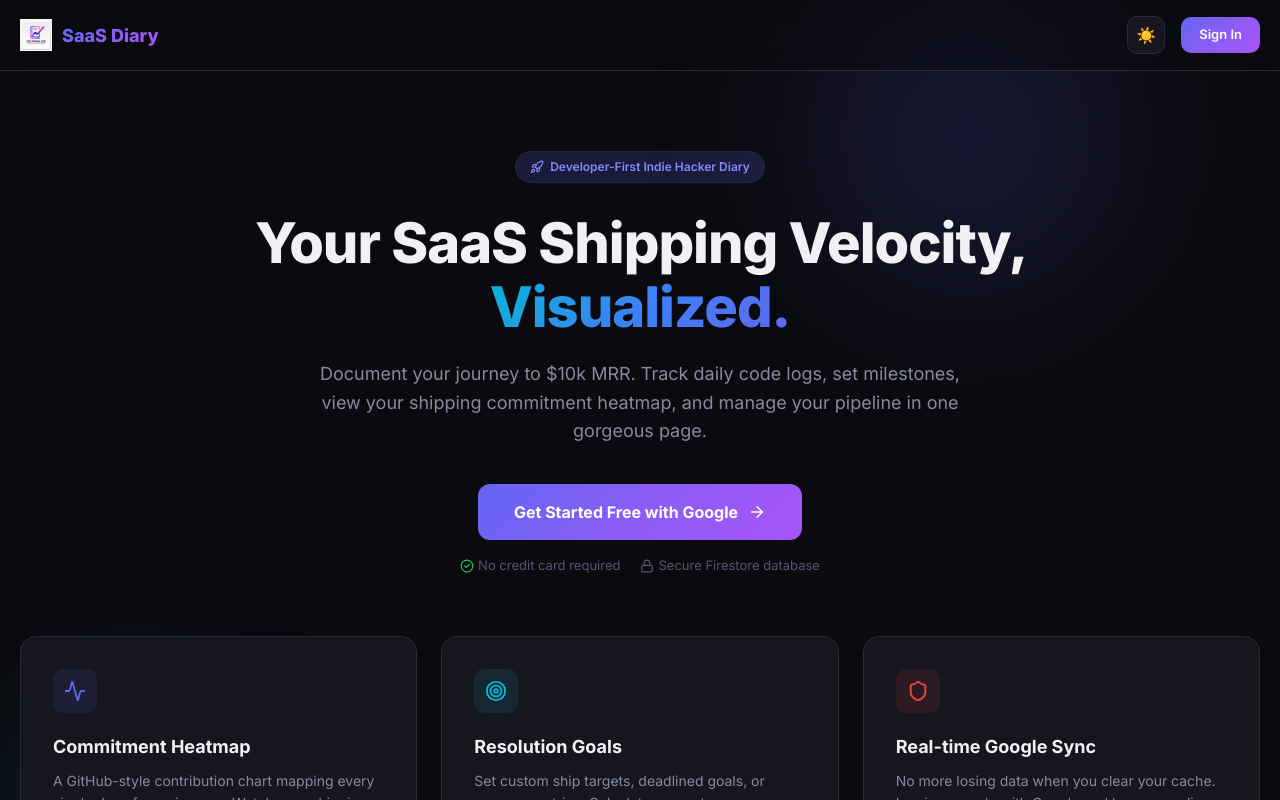
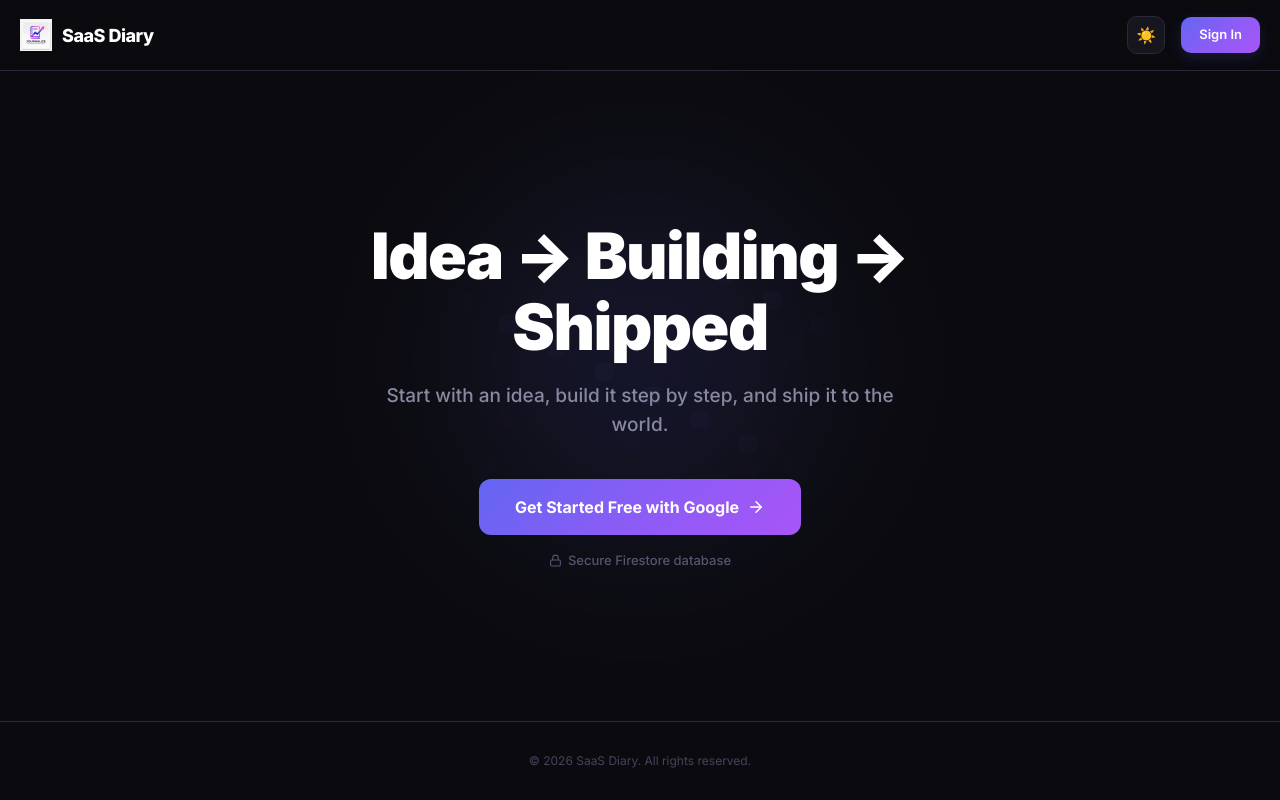
Before and after one commit to sagar946kumar/SaaSDiary, a React (Vite) app: page / in a window 1280 px wide. Shown: the top 800 px of the page. Built offline with nearby package versions, Linux system fonts and the light colour scheme; no server answers.

Commit message:
design: Refactor landing page to be ultra-minimal and premium

```diff
--- a/src/components/LandingPage.jsx
+++ b/src/components/LandingPage.jsx
@@ -1,51 +1,72 @@
 import { motion } from 'framer-motion';
-import { Rocket, Shield, Activity, Target, ArrowRight, CheckCircle2, Lock } from 'lucide-react';
+import { ArrowRight, Lock } from 'lucide-react';
 
 export default function LandingPage({ onLogin, darkMode, onToggleDarkMode }) {
-  const containerVariants = {
-    hidden: { opacity: 0 },
-    visible: { opacity: 1, transition: { staggerChildren: 0.15 } },
-  };
-
-  const itemVariants = {
-    hidden: { opacity: 0, y: 30 },
-    visible: { opacity: 1, y: 0, transition: { duration: 0.6, ease: [0.16, 1, 0.3, 1] } },
-  };
-
   return (
     <div
       style={{
         minHeight: '100vh',
-        background: 'var(--bg-primary)',
-        color: 'var(--text-primary)',
+        background: darkMode ? '#0B0B0F' : '#F8F9FB',
+        color: darkMode ? '#ffffff' : '#1e293b',
         position: 'relative',
         overflow: 'hidden',
+        display: 'flex',
+        flexDirection: 'column',
+        justifyContent: 'space-between',
+        transition: 'background-color 0.4s ease, color 0.4s ease',
       }}
     >
-      {/* Decorative Blur Blobs */}
+      {/* Faint Heatmap Grid in Background */}
       <div
         style={{
           position: 'absolute',
-          top: '-10%',
-          right: '5%',
+          top: '45%',
+          left: '50%',
+          transform: 'translate(-50%, -50%)',
+          display: 'grid',
+          gridTemplateColumns: 'repeat(24, 18px)',
+          gap: '6px',
+          opacity: darkMode ? 0.03 : 0.06,
+          pointerEvents: 'none',
+          zIndex: 0,
+          maskImage: 'radial-gradient(circle, black 40%, transparent 80%)',
+          WebkitMaskImage: 'radial-gradient(circle, black 40%, transparent 80%)',
+        }}
+      >
+        {Array.from({ length: 240 }).map((_, i) => {
+          // Color some cells to mimic a real heatmap
+          let cellColor = darkMode ? '#1c1c28' : '#e2e4ed';
+          if (i % 13 === 0) cellColor = 'var(--accent-primary)';
+          else if (i % 19 === 0) cellColor = darkMode ? '#3b1f2b' : '#f9c5c5';
+          else if (i % 29 === 0) cellColor = darkMode ? '#5c2434' : '#f08080';
+
+          return (
+            <div
+              key={i}
+              style={{
+                width: '18px',
+                height: '18px',
+                borderRadius: '4px',
+                background: cellColor,
+                transition: 'background-color 0.4s ease',
+              }}
+            />
+          );
+        })}
+      </div>
+
+      {/* Decorative Glow Blob */}
+      <div
+        style={{
+          position: 'absolute',
+          top: '45%',
+          left: '50%',
+          transform: 'translate(-50%, -50%)',
           width: '500px',
           height: '500px',
           background: 'radial-gradient(circle, var(--accent-glow) 0%, transparent 70%)',
           zIndex: 0,
-          filter: 'blur(60px)',
-          pointerEvents: 'none',
-        }}
-      />
-      <div
-        style={{
-          position: 'absolute',
-          bottom: '10%',
-          left: '-5%',
-          width: '400px',
-          height: '400px',
-          background: 'radial-gradient(circle, rgba(6, 182, 212, 0.15) 0%, transparent 70%)',
-          zIndex: 0,
-          filter: 'blur(50px)',
+          filter: 'blur(80px)',
           pointerEvents: 'none',
         }}
       />
@@ -54,11 +75,11 @@ export default function LandingPage({ onLogin, darkMode, onToggleDarkMode }) {
       <header
         style={{
           borderBottom: '1px solid var(--border-color)',
-          background: 'rgba(10, 10, 15, 0.4)',
+          background: darkMode ? 'rgba(11, 11, 15, 0.6)' : 'rgba(248, 249, 251, 0.6)',
           backdropFilter: 'blur(12px)',
-          position: 'sticky',
-          top: 0,
+          position: 'relative',
           zIndex: 10,
+          transition: 'background-color 0.4s ease, border-color 0.4s ease',
         }}
       >
         <div
@@ -72,7 +93,14 @@ export default function LandingPage({ onLogin, darkMode, onToggleDarkMode }) {
         >
           <div style={{ display: 'flex', alignItems: 'center', gap: '10px' }}>
             <img src="/logo.png" alt="SaaS Diary Logo" style={{ height: '32px', width: '32px' }} />
-            <span style={{ fontSize: '18px', fontWeight: 800, background: 'var(--gradient-1)', WebkitBackgroundClip: 'text', WebkitTextFillColor: 'transparent' }}>
+            <span
+              style={{
+                fontSize: '18px',
+                fontWeight: 800,
+                letterSpacing: '-0.5px',
+                color: darkMode ? '#ffffff' : '#0f172a',
+              }}
+            >
               SaaS Diary
             </span>
           </div>
@@ -87,13 +115,15 @@ export default function LandingPage({ onLogin, darkMode, onToggleDarkMode }) {
                 height: '38px',
                 borderRadius: '10px',
                 border: '1px solid var(--border-color)',
-                background: 'var(--bg-card)',
-                color: 'var(--text-secondary)',
+                background: darkMode ? '#16161f' : '#ffffff',
+                color: darkMode ? '#8888a0' : '#64748b',
                 display: 'flex',
                 alignItems: 'center',
                 justifyContent: 'center',
                 cursor: 'pointer',
+                transition: 'background-color 0.4s ease, border-color 0.4s ease',
               }}
+              title="Toggle theme"
             >
               {darkMode ? '☀️' : '🌙'}
             </motion.button>
@@ -101,11 +131,17 @@ export default function LandingPage({ onLogin, darkMode, onToggleDarkMode }) {
             <motion.button
               whileHover={{ scale: 1.02 }}
               whileTap={{ scale: 0.98 }}
-              className="glow-btn"
               onClick={onLogin}
               style={{
+                background: 'var(--gradient-1)',
+                border: 'none',
+                color: 'white',
+                padding: '8px 18px',
+                borderRadius: '10px',
+                fontWeight: 600,
                 fontSize: '13px',
-                padding: '8px 18px',
+                cursor: 'pointer',
+                boxShadow: '0 4px 15px var(--accent-glow)',
               }}
             >
               Sign In
@@ -115,80 +151,64 @@ export default function LandingPage({ onLogin, darkMode, onToggleDarkMode }) {
       </header>
 
       {/* Hero Section */}
-      <main className="dashboard-container" style={{ position: 'relative', zIndex: 1, paddingTop: '80px', paddingBottom: '80px' }}>
+      <main
+        className="dashboard-container"
+        style={{
+          position: 'relative',
+          zIndex: 1,
+          flex: 1,
+          display: 'flex',
+          alignItems: 'center',
+          justifyContent: 'center',
+        }}
+      >
         <motion.div
-          variants={containerVariants}
-          initial="hidden"
-          animate="visible"
-          style={{ textAlign: 'center', maxWidth: '800px', margin: '0 auto' }}
+          initial={{ opacity: 0, y: 20 }}
+          animate={{ opacity: 1, y: 0 }}
+          transition={{ duration: 0.8, ease: [0.16, 1, 0.3, 1] }}
+          style={{ textAlign: 'center', maxWidth: '680px', margin: '0 auto', padding: '40px 0' }}
         >
-          {/* Badge */}
-          <motion.div
-            variants={itemVariants}
+          {/* Headline */}
+          <h1
             style={{
-              display: 'inline-flex',
-              alignItems: 'center',
-              gap: '6px',
-              padding: '6px 14px',
-              borderRadius: '100px',
-              background: 'var(--accent-glow)',
-              border: '1px solid var(--border-color)',
-              color: 'var(--accent-secondary)',
-              fontSize: '12px',
-              fontWeight: 600,
-              marginBottom: '28px',
+              fontSize: 'clamp(40px, 6vw, 64px)',
+              fontWeight: 900,
+              lineHeight: 1.1,
+              letterSpacing: '-1.5px',
+              marginBottom: '20px',
+              color: darkMode ? '#ffffff' : '#0f172a',
             }}
           >
-            <Rocket size={14} />
-            <span>Developer-First Indie Hacker Diary</span>
-          </motion.div>
+            Idea → Building → Shipped
+          </h1>
 
-          {/* Heading */}
-          <motion.h1
-            variants={itemVariants}
+          {/* Subheading */}
+          <p
             style={{
-              fontSize: 'clamp(32px, 5vw, 56px)',
-              fontWeight: 800,
-              lineHeight: 1.15,
-              letterSpacing: '-1px',
-              marginBottom: '20px',
+              fontSize: 'clamp(16px, 2.5vw, 19px)',
+              color: darkMode ? '#8888a0' : '#64748b',
+              lineHeight: 1.5,
+              marginBottom: '40px',
+              maxWidth: '540px',
+              marginRight: 'auto',
+              marginLeft: 'auto',
+              fontWeight: 450,
             }}
           >
-            Your SaaS Shipping Velocity,{' '}
-            <span className="gradient-text" style={{ background: 'var(--gradient-2)', WebkitBackgroundClip: 'text', WebkitTextFillColor: 'transparent' }}>
-              Visualized.
-            </span>
-          </motion.h1>
+            Start with an idea, build it step by step, and ship it to the world.
+          </p>
 
-          {/* Subheading */}
-          <motion.p
-            variants={itemVariants}
-            style={{
-              fontSize: 'clamp(15px, 2vw, 18px)',
-              color: 'var(--text-secondary)',
-              lineHeight: 1.6,
-              marginBottom: '38px',
-              maxWidth: '640px',
-              marginRight: 'auto',
-              marginLeft: 'auto',
-            }}
-          >
-            Document your journey to $10k MRR. Track daily code logs, set milestones, view your shipping commitment heatmap, and manage your pipeline in one gorgeous page.
-          </motion.p>
-
-          {/* CTA Buttons */}
-          <motion.div
-            variants={itemVariants}
+          {/* CTA Area */}
+          <div
             style={{
               display: 'flex',
               flexDirection: 'column',
               alignItems: 'center',
               gap: '16px',
-              marginBottom: '60px',
             }}
           >
             <motion.button
-              whileHover={{ scale: 1.03, boxShadow: '0 0 30px var(--accent-glow)' }}
+              whileHover={{ scale: 1.03, boxShadow: '0 0 35px var(--accent-glow)' }}
               whileTap={{ scale: 0.97 }}
               onClick={onLogin}
               style={{
@@ -202,7 +222,7 @@ export default function LandingPage({ onLogin, darkMode, onToggleDarkMode }) {
                 cursor: 'pointer',
                 display: 'flex',
                 alignItems: 'center',
-                gap: '10px',
+                gap: '8px',
                 transition: 'box-shadow 0.3s ease',
               }}
             >
@@ -210,96 +230,20 @@ export default function LandingPage({ onLogin, darkMode, onToggleDarkMode }) {
               <ArrowRight size={18} />
             </motion.button>
 
-            <div style={{ display: 'flex', gap: '20px', fontSize: '13px', color: 'var(--text-muted)' }}>
-              <span style={{ display: 'flex', alignItems: 'center', gap: '4px' }}>
-                <CheckCircle2 size={14} style={{ color: 'var(--success)' }} /> No credit card required
-              </span>
-              <span style={{ display: 'flex', alignItems: 'center', gap: '4px' }}>
-                <Lock size={14} /> Secure Firestore database
-              </span>
-            </div>
-          </motion.div>
-        </motion.div>
-
-        {/* Feature Cards Grid */}
-        <motion.div
-          initial={{ opacity: 0, y: 40 }}
-          animate={{ opacity: 1, y: 0 }}
-          transition={{ delay: 0.6, duration: 0.8 }}
-          style={{
-            display: 'grid',
-            gridTemplateColumns: 'repeat(auto-fit, minmax(280px, 1fr))',
-            gap: '24px',
-            marginTop: '40px',
-          }}
-        >
-          {/* Card 1 */}
-          <div className="glass-card" style={{ padding: '32px', position: 'relative', overflow: 'hidden' }}>
+            {/* Trust Text */}
             <div
               style={{
-                width: '44px',
-                height: '44px',
-                borderRadius: '10px',
-                background: 'rgba(99, 102, 241, 0.1)',
                 display: 'flex',
                 alignItems: 'center',
-                justifyContent: 'center',
-                color: 'var(--accent-primary)',
-                marginBottom: '20px',
+                gap: '6px',
+                fontSize: '13px',
+                color: darkMode ? '#555570' : '#94a3b8',
+                fontWeight: 500,
               }}
             >
-              <Activity size={22} />
+              <Lock size={13} />
+              <span>Secure Firestore database</span>
             </div>
-            <h3 style={{ fontSize: '18px', fontWeight: 700, marginBottom: '10px' }}>Commitment Heatmap</h3>
-            <p style={{ fontSize: '14px', color: 'var(--text-secondary)', lineHeight: 1.6 }}>
-              A GitHub-style contribution chart mapping every single day of your journey. Watch your shipping activity build consistency.
-            </p>
-          </div>
-
-          {/* Card 2 */}
-          <div className="glass-card" style={{ padding: '32px', position: 'relative', overflow: 'hidden' }}>
-            <div
-              style={{
-                width: '44px',
-                height: '44px',
-                borderRadius: '10px',
-                background: 'rgba(6, 182, 212, 0.1)',
-                display: 'flex',
-                alignItems: 'center',
-                justifyContent: 'center',
-                color: '#06b6d4',
-                marginBottom: '20px',
-              }}
-            >
-              <Target size={22} />
-            </div>
-            <h3 style={{ fontSize: '18px', fontWeight: 700, marginBottom: '10px' }}>Resolution Goals</h3>
-            <p style={{ fontSize: '14px', color: 'var(--text-secondary)', lineHeight: 1.6 }}>
-              Set custom ship targets, deadlined goals, or revenue metrics. Calculate percentage completion rates instantly.
-            </p>
-          </div>
-
-          {/* Card 3 */}
-          <div className="glass-card" style={{ padding: '32px', position: 'relative', overflow: 'hidden' }}>
-            <div
-              style={{
-                width: '44px',
-                height: '44px',
-                borderRadius: '10px',
-                background: 'rgba(239, 68, 68, 0.1)',
-                display: 'flex',
-                alignItems: 'center',
-                justifyContent: 'center',
-                color: '#ef4444',
-                marginBottom: '20px',
-              }}
-            >
-              <Shield size={22} />
-            </div>
-            <h3 style={{ fontSize: '18px', fontWeight: 700, marginBottom: '10px' }}>Real-time Google Sync</h3>
-            <p style={{ fontSize: '14px', color: 'var(--text-secondary)', lineHeight: 1.6 }}>
-              No more losing data when you clear your cache. Log in securely with Google and keep your diary synced across your devices.
-            </p>
           </div>
         </motion.div>
       </main>
@@ -308,14 +252,14 @@ export default function LandingPage({ onLogin, darkMode, onToggleDarkMode }) {
       <footer
         style={{
           borderTop: '1px solid var(--border-color)',
-          padding: '40px 0',
-          marginTop: '80px',
-          fontSize: '13px',
-          color: 'var(--text-muted)',
+          padding: '30px 0',
+          fontSize: '12px',
+          color: darkMode ? '#44445c' : '#cbd5e1',
           textAlign: 'center',
+          transition: 'border-color 0.4s ease, color 0.4s ease',
         }}
       >
-        <p>© 2026 SaaS Diary. All rights reserved. Build and ship consistently.</p>
+        <p>© 2026 SaaS Diary. All rights reserved.</p>
       </footer>
     </div>
   );
```
